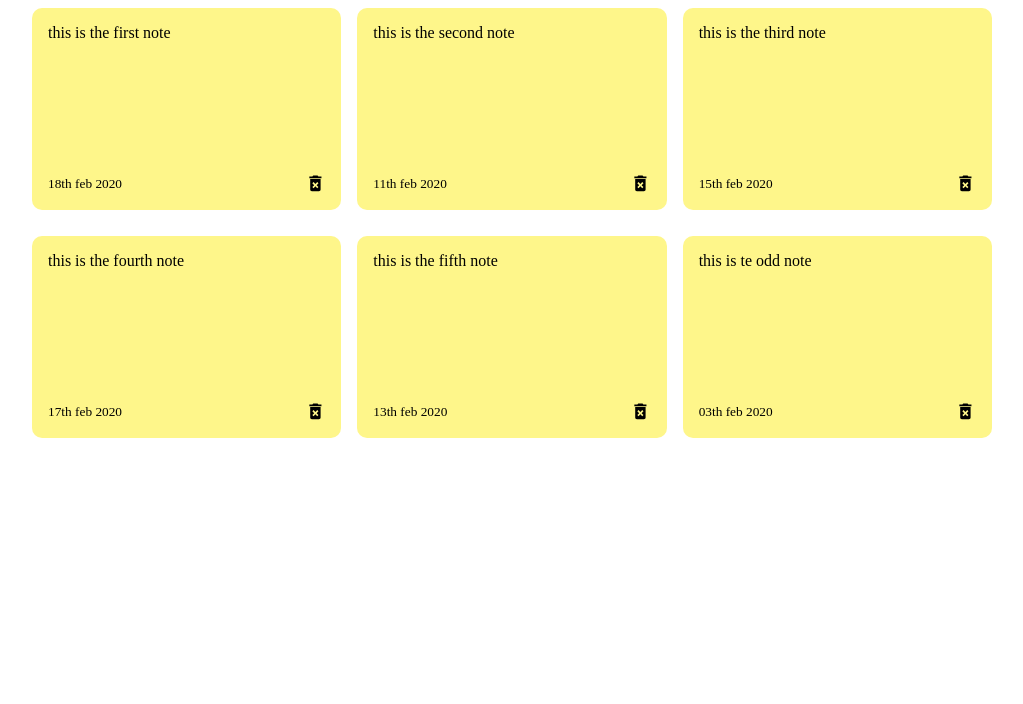
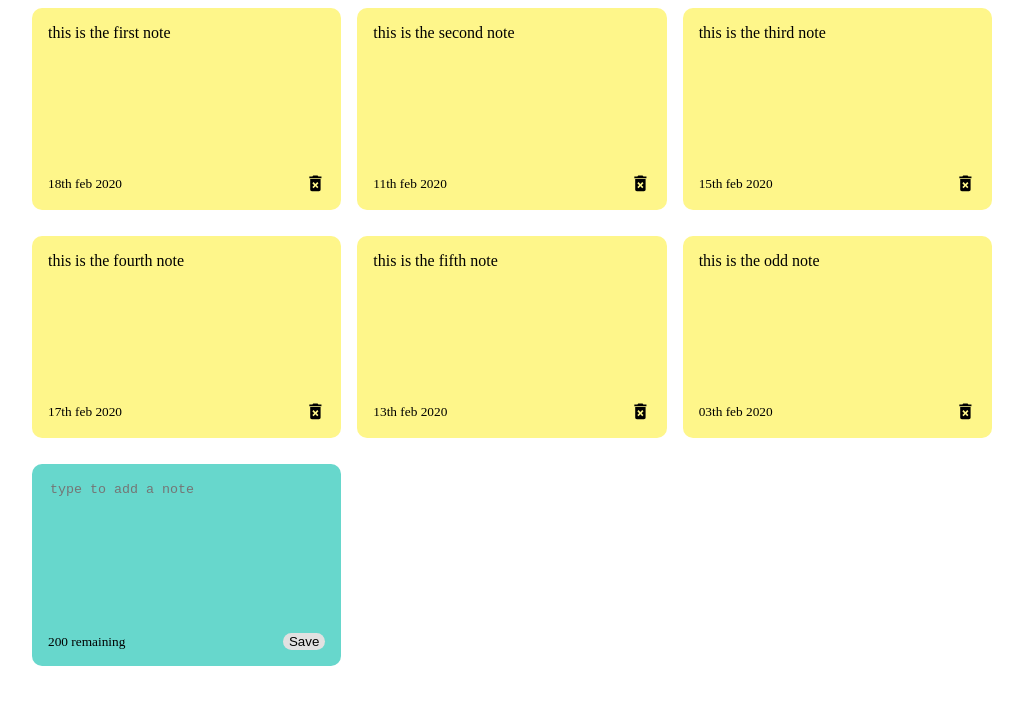
Before and after one commit to Francisomondi/my-notes, a React (Create React App) app: page / in a window 1280 px wide. Shown: the top 704 px of the page, without its empty margins (128-1151 px from the left). Built offline with nearby package versions, Linux system fonts and the light colour scheme.

Commit message:
add a note

```diff
--- a/src/App.js
+++ b/src/App.js
@@ -32,7 +32,7 @@
     },
     {
       id: nanoid(),
-      text: 'this is te odd note',
+      text: 'this is the odd note',
       date: '03th feb 2020'
     },
 
--- /dev/null
+++ b/src/components/AddNote.js
@@ -0,0 +1,19 @@
+import React from 'react'
+
+
+const AddNote = () => {
+    return (
+        <div className="note new">
+            <textarea rows="8"
+                cols="10"
+                placeholder="type to add a note"></textarea>
+            <div className="note-footer">
+                <small> 200 remaining</small>
+                <button className="save"> Save</button>
+            </div>
+
+        </div>
+    )
+}
+
+export default AddNote
--- a/src/components/NotesList.js
+++ b/src/components/NotesList.js
@@ -1,4 +1,5 @@
 import Note from './Note';
+import AddNote from './AddNote'
 
 const NotesList = ({ notes }) => {
     return (
@@ -6,6 +7,7 @@
             {notes.map((note) => (
                 <Note id={note.id} text={note.text} date={note.date} />
             ))}
+            <AddNote />
         </div>
     );
 };
--- a/src/index.css
+++ b/src/index.css
@@ -15,10 +15,36 @@
   flex-direction: column;
   justify-content: space-between;
 }
+
+.note.new{
+ background-color: #67d7cc;
+
+}
+
+
 .notes-list{
   display: grid;
   grid-gap: 1rem;
   grid-template-columns: repeat(auto-fit, minmax(250px,1fr));
+}
+textarea{
+  border: none;
+  resize: none ;
+  background-color: #67d7cc;
+}
+textarea:focus{
+  outline: none;
+}
+ .save{
+   background-color: #e1e1e1;
+   border: none;
+   border-radius: 15px;
+   padding: 5px,15px,5px,15px;
+ }
+ .save:hover{
+  background-color: #ededed;
+  cursor: pointer;
+
 }
 .note-footer{
   display: flex;
```
